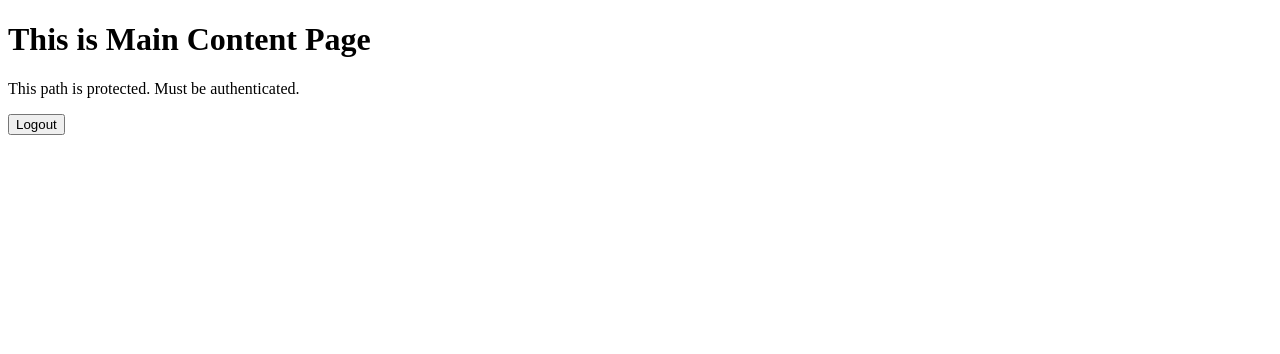
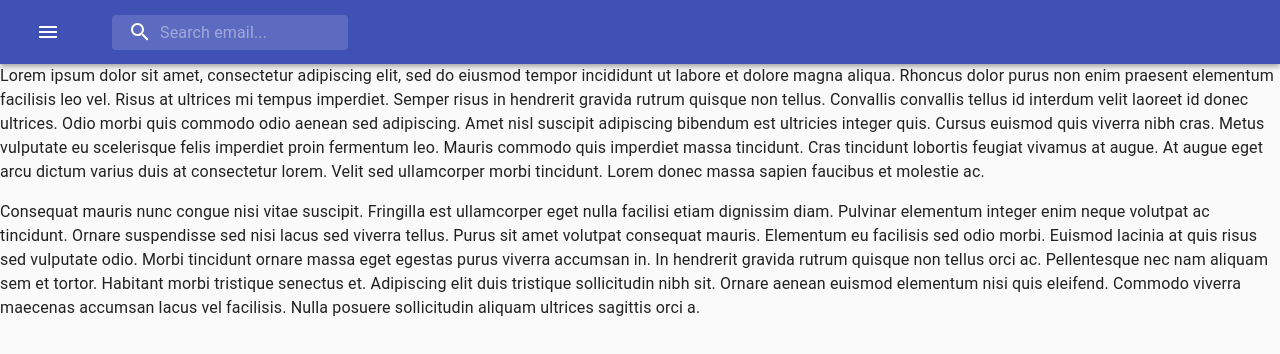
Before and after one commit to SteveImmanuel/crypto-email-client, a React (Create React App) app: page /login in a window 1280 px wide. Both pictures are taken after a click on the button "Login". Shown: the top 354 px of the page. Built offline with nearby package versions, Linux system fonts and the light colour scheme.

Commit message:
Implement fade drawer

```diff
--- a/src/App.js
+++ b/src/App.js
@@ -1,6 +1,6 @@
 import React from 'react';
 import { Login } from './pages/Login';
-import { Main } from './pages/Main';
+import Main from './pages/Main';
 import { NotFound } from './pages/NotFound';
 import { BrowserRouter as Router, Switch, Route } from 'react-router-dom';
 import { ProtectedRoute, AuthRoute } from './utils/custom-route';
--- /dev/null
+++ b/src/pages/DrawerList/DrawerList.js
@@ -0,0 +1,46 @@
+import React from 'react';
+import clsx from 'clsx';
+
+import { List, ListItem, ListItemIcon, ListItemText,Divider } from '@material-ui/core';
+import InboxIcon from '@material-ui/icons/Inbox';
+import MailIcon from '@material-ui/icons/Mail';
+import { makeStyles } from '@material-ui/core/styles';
+
+
+const styles = makeStyles({
+  list: {
+    minWidth: 250,
+    width: '100%',
+  },
+});
+
+
+export default function DrawerList(props) {
+  const classes = styles();
+
+  return (
+    <div
+      className={clsx(classes.list)}
+      onClick={props.toggleDrawer(false)}
+      onKeyDown={props.toggleDrawer(false)}
+    >
+      <List>
+        {['Inbox', 'Starred', 'Send email', 'Drafts'].map((text, index) => (
+          <ListItem button key={text}>
+            <ListItemIcon>{index % 2 === 0 ? <InboxIcon /> : <MailIcon />}</ListItemIcon>
+            <ListItemText primary={text} />
+          </ListItem>
+        ))}
+      </List>
+      <Divider />
+      <List>
+        {['All mail', 'Trash', 'Spam'].map((text, index) => (
+          <ListItem button key={text}>
+            <ListItemIcon>{index % 2 === 0 ? <InboxIcon /> : <MailIcon />}</ListItemIcon>
+            <ListItemText primary={text} />
+          </ListItem>
+        ))}
+      </List>
+    </div>
+  );
+}
--- a/src/pages/Main.js
+++ b/src/pages/Main.js
@@ -1,19 +1,148 @@
 import React from 'react';
+import { withStyles, fade } from '@material-ui/core/styles';
+import { withSnackbar } from 'notistack';
+import { BrowserRouter as Router, Switch, Route } from 'react-router-dom';
+import { Drawer, CssBaseline, AppBar, Toolbar, InputBase, IconButton, Typography } from '@material-ui/core';
+import MenuIcon from '@material-ui/icons/Menu';
+import SearchIcon from '@material-ui/icons/Search';
 import auth from '../utils/auth';
+import DrawerList from './DrawerList/DrawerList';
 
-export const Main = (props) => {
-  return (
-    <div>
-      <h1>This is Main Content Page</h1>
-      <p>This path is protected. Must be authenticated.</p>
-      <button
-        onClick={() => {
-          auth.logout(() => {
-            props.history.push('/login');
-          });
-        }}>
-        Logout
-      </button>
-    </div>
-  )
+const styles = theme => {
+  return {
+    menuButton: {
+      marginRight: theme.spacing(2),
+    },
+    title: {
+      display: 'none',
+      [theme.breakpoints.up('sm')]: {
+        display: 'block',
+      },
+    },
+    search: {
+      position: 'relative',
+      borderRadius: theme.shape.borderRadius,
+      backgroundColor: fade(theme.palette.common.white, 0.15),
+      '&:hover': {
+        backgroundColor: fade(theme.palette.common.white, 0.25),
+      },
+      marginRight: theme.spacing(2),
+      marginLeft: 0,
+      width: '100%',
+      [theme.breakpoints.up('sm')]: {
+        marginLeft: theme.spacing(3),
+        width: 'auto',
+      },
+    },
+    searchIcon: {
+      padding: theme.spacing(0, 2),
+      height: '100%',
+      position: 'absolute',
+      pointerEvents: 'none',
+      display: 'flex',
+      alignItems: 'center',
+      justifyContent: 'center',
+    },
+    inputRoot: {
+      color: 'inherit',
+    },
+    inputInput: {
+      padding: theme.spacing(1, 1, 1, 0),
+      // vertical padding + font size from searchIcon
+      paddingLeft: `calc(1em + ${theme.spacing(4)}px)`,
+      transition: theme.transitions.create('width'),
+      width: '100%',
+      [theme.breakpoints.up('md')]: {
+        width: '20ch',
+      },
+    },
+    sectionDesktop: {
+      display: 'none',
+      [theme.breakpoints.up('md')]: {
+        display: 'flex',
+      },
+    },
+    sectionMobile: {
+      display: 'flex',
+      [theme.breakpoints.up('md')]: {
+        display: 'none',
+      },
+    },
+  }
 }
+
+
+class Main extends React.Component {
+  state = {
+    isDrawerOpen: false,
+  };
+
+
+  toggleDrawer = (open) => (event) => {
+    this.setState({ isDrawerOpen: open });
+  };
+
+  render() {
+    const { classes } = this.props;
+
+    return (
+      <div className={classes.root}>
+        <CssBaseline />
+
+        <AppBar position="sticky">
+          <Toolbar>
+            <IconButton
+              className={classes.menuButton}
+              color="inherit"
+              onClick={this.toggleDrawer(true)}
+            >
+              <MenuIcon />
+            </IconButton>
+            <div className={classes.search}>
+              <div className={classes.searchIcon}>
+                <SearchIcon />
+              </div>
+              <InputBase
+                placeholder="Search email..."
+                classes={{
+                  root: classes.inputRoot,
+                  input: classes.inputInput,
+                }}
+              />
+            </div>
+          </Toolbar>
+        </AppBar>
+
+        <Drawer anchor='left' open={this.state.isDrawerOpen} onClose={this.toggleDrawer(false)}>
+          <DrawerList toggleDrawer={this.toggleDrawer} />
+        </Drawer>
+
+        <Typography paragraph>
+          Lorem ipsum dolor sit amet, consectetur adipiscing elit, sed do eiusmod tempor incididunt
+          ut labore et dolore magna aliqua. Rhoncus dolor purus non enim praesent elementum
+          facilisis leo vel. Risus at ultrices mi tempus imperdiet. Semper risus in hendrerit
+          gravida rutrum quisque non tellus. Convallis convallis tellus id interdum velit laoreet id
+          donec ultrices. Odio morbi quis commodo odio aenean sed adipiscing. Amet nisl suscipit
+          adipiscing bibendum est ultricies integer quis. Cursus euismod quis viverra nibh cras.
+          Metus vulputate eu scelerisque felis imperdiet proin fermentum leo. Mauris commodo quis
+          imperdiet massa tincidunt. Cras tincidunt lobortis feugiat vivamus at augue. At augue eget
+          arcu dictum varius duis at consectetur lorem. Velit sed ullamcorper morbi tincidunt. Lorem
+          donec massa sapien faucibus et molestie ac.
+        </Typography>
+        <Typography paragraph>
+          Consequat mauris nunc congue nisi vitae suscipit. Fringilla est ullamcorper eget nulla
+          facilisi etiam dignissim diam. Pulvinar elementum integer enim neque volutpat ac
+          tincidunt. Ornare suspendisse sed nisi lacus sed viverra tellus. Purus sit amet volutpat
+          consequat mauris. Elementum eu facilisis sed odio morbi. Euismod lacinia at quis risus sed
+          vulputate odio. Morbi tincidunt ornare massa eget egestas purus viverra accumsan in. In
+          hendrerit gravida rutrum quisque non tellus orci ac. Pellentesque nec nam aliquam sem et
+          tortor. Habitant morbi tristique senectus et. Adipiscing elit duis tristique sollicitudin
+          nibh sit. Ornare aenean euismod elementum nisi quis eleifend. Commodo viverra maecenas
+          accumsan lacus vel facilisis. Nulla posuere sollicitudin aliquam ultrices sagittis orci a.
+        </Typography>
+      </div>
+    );
+  }
+}
+
+export default withStyles(styles)(Main);
```
